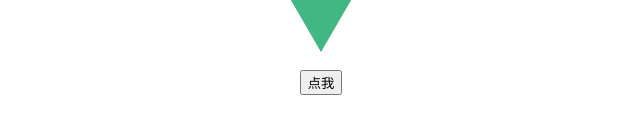
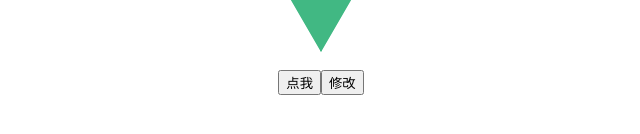
Before and after one commit to zhangzan0224/vue3Study, a Vue app: page / in a window 1280 px wide. Shown: the part 194-328 px from the top of the page, without its empty margins (319-959 px from the left). Built offline with nearby package versions, Linux system fonts and the light colour scheme.

Commit message:
添加依赖包

```diff
--- a/src/components/TestRef.vue
+++ b/src/components/TestRef.vue
@@ -1,6 +1,7 @@
 <template>
   <div>
     <button @click="showName">点我</button>
+    <button @click="changeName">修改</button>
   </div>
 </template>
 <script>
@@ -11,9 +12,13 @@ export default {
     const showName = () => {
       alert(`我叫${userName.value}`);
     };
+    const changeName = () => {
+      console.log(userName);
+    };
     return {
       userName,
-      showName
+      showName,
+      changeName,
     };
   },
 };
```
Also changed, not shown: 1 other file (tests, documents, lock files or other folders).
